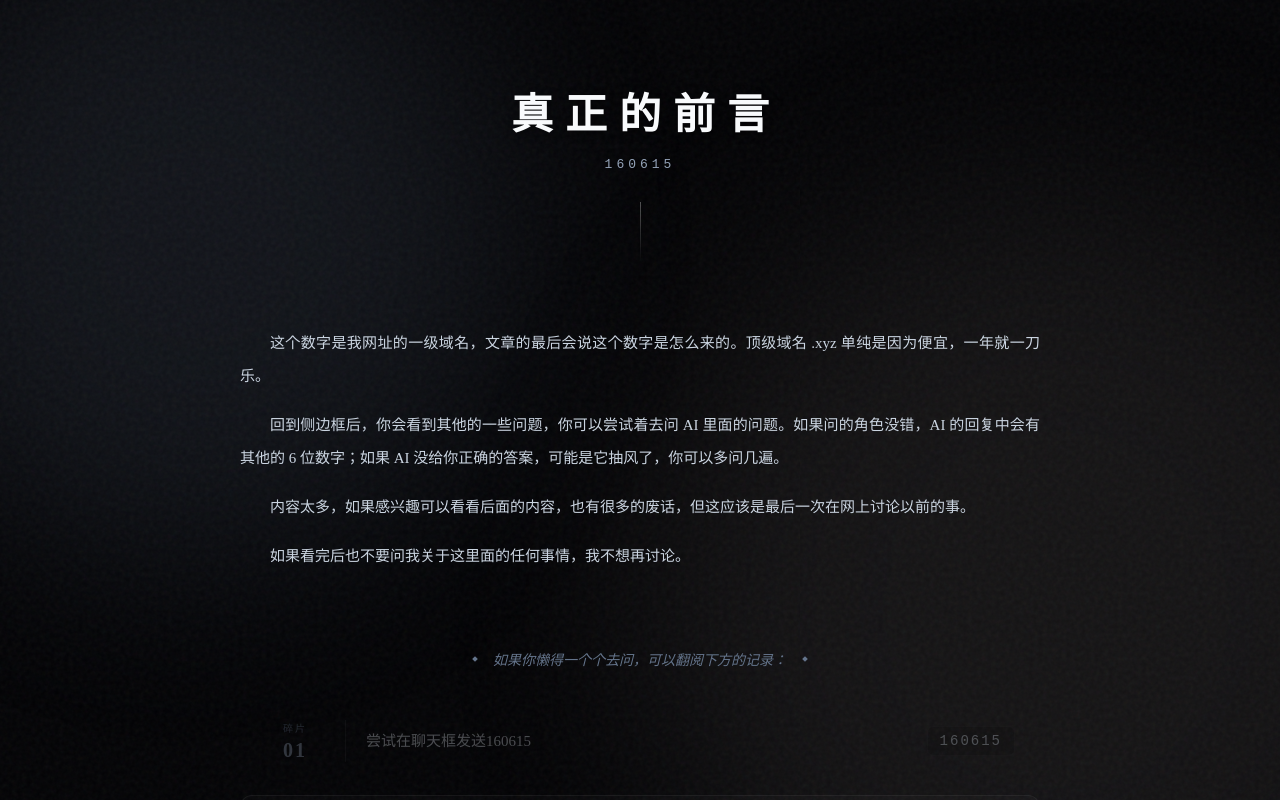
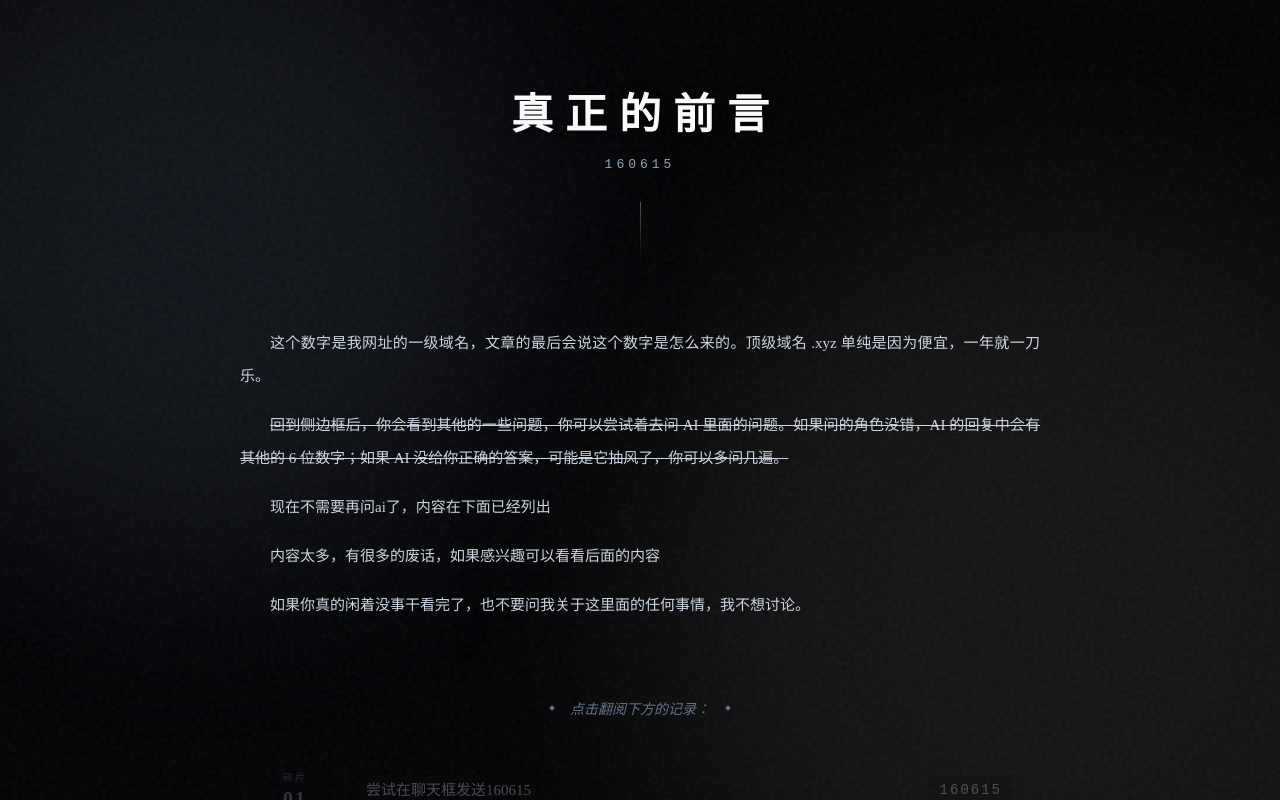
Before and after one commit to Tengsizhixue/OnlyOne, a Vue app in the folder aipartner_vue/: page /secret/1 in a window 1280 px wide. Built offline with nearby package versions, Linux system fonts and the light colour scheme.

Commit message:
设置李蓝宝讨论内容滞后

```diff
--- a/aipartner_vue/src/views/SecretView.vue
+++ b/aipartner_vue/src/views/SecretView.vue
@@ -30,16 +30,17 @@
 
           <section class="gallery-prose">
             <p>这个数字是我网址的一级域名，文章的最后会说这个数字是怎么来的。顶级域名 .xyz 单纯是因为便宜，一年就一刀乐。</p>
-            <p>回到侧边框后，你会看到其他的一些问题，你可以尝试着去问 AI 里面的问题。如果问的角色没错，AI 的回复中会有其他的 6 位数字；如果 AI 没给你正确的答案，可能是它抽风了，你可以多问几遍。</p>
-            <p>内容太多，如果感兴趣可以看看后面的内容，也有很多的废话，但这应该是最后一次在网上讨论以前的事。</p>
-            <p>如果看完后也不要问我关于这里面的任何事情，我不想再讨论。</p>
+            <p><del>回到侧边框后，你会看到其他的一些问题，你可以尝试着去问 AI 里面的问题。如果问的角色没错，AI 的回复中会有其他的 6 位数字；如果 AI 没给你正确的答案，可能是它抽风了，你可以多问几遍。</del></p>
+            <p>现在不需要再问ai了，内容在下面已经列出</p>
+            <p>内容太多，有很多的废话，如果感兴趣可以看看后面的内容</p>
+            <p>如果你真的闲着没事干看完了，也不要问我关于这里面的任何事情，我不想讨论。</p>
           </section>
 
           <!-- 🌟 记忆碎片列表 -->
           <section class="fragments-section">
             <div class="section-title">
               <span class="diamond"></span>
-              <span>如果你懒得一个个去问，可以翻阅下方的记录：</span>
+              <span>点击翻阅下方的记录：</span>
               <span class="diamond"></span>
             </div>
 
--- a/aipartner_vue/src/views/secrets/FinalView.vue
+++ b/aipartner_vue/src/views/secrets/FinalView.vue
@@ -39,8 +39,8 @@
       >
         <div class="sys-log">
           <span class="typewriter">> 检测到李蓝宝的攻击....</span>
-          <span class="typewriter" style="animation-delay: 0.8s;">> 正在启动驱魔音乐....</span>
-          <span class="typewriter blinking-cursor" style="animation-delay: 1.6s;">> 需要最高权限....</span>
+          <span class="typewriter" style="animation-delay: 0.8s;">> 李蓝宝想播放一首它精心挑选的音乐....</span>
+          <span class="typewriter blinking-cursor" style="animation-delay: 1.6s;">> 需要你的权限....</span>
         </div>
 
         <button
--- a/aipartner_vue/src/views/secrets/LiHongBaoView.vue
+++ b/aipartner_vue/src/views/secrets/LiHongBaoView.vue
@@ -70,15 +70,15 @@ defineEmits(['back'])
   right: 0;
   bottom: 0;
   background: linear-gradient(135deg,
-    rgba(96, 165, 250, 0.85) 0%,
-    rgba(59, 130, 246, 0.9) 50%,
-    rgba(37, 99, 235, 0.95) 100%);
+    rgba(20, 20, 25, 0.95) 0%,
+    rgba(10, 10, 15, 0.98) 50%,
+    rgba(5, 5, 10, 1) 100%);
   border-radius: 8px;
   z-index: 10;
-  backdrop-filter: blur(2px);
+  backdrop-filter: blur(8px);
 }
 .redacted-block::after {
-  content: '[这段内容我放在了后面，前面不讨论这些]';
+  content: '[这段内容我放在了后面，前面不讨论]';
   position: absolute;
   top: 50%;
   left: 50%;
```
